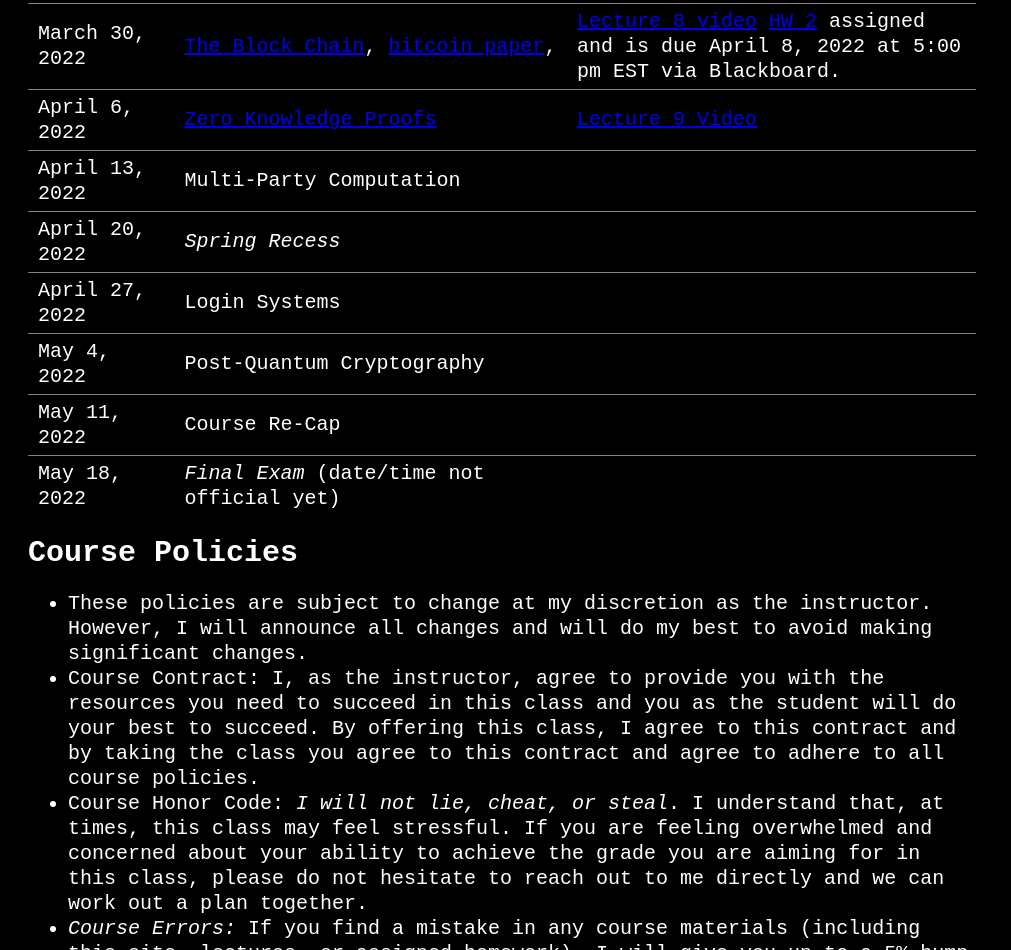
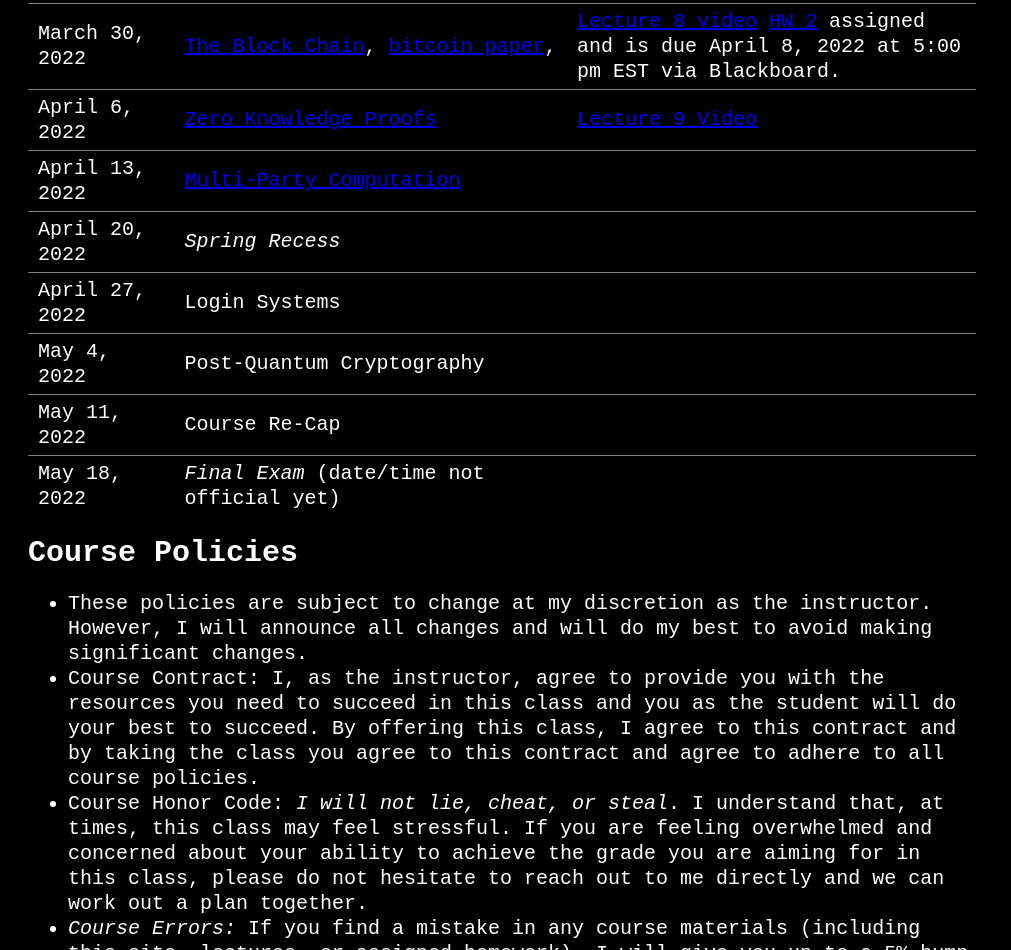
Before and after one commit to rohitmusti/intro-to-crypto, a plain HTML site: page index.html in a window 1280 px wide. Shown: the part 1320-2270 px from the top of the page, without its empty margins (0-1011 px from the left). Drawn offline with Linux system fonts and the light colour scheme.

Commit message:
multi party computation lectures up

```diff
--- a/index.html
+++ b/index.html
@@ -237,7 +237,12 @@
         </tr>
         <tr>
           <td>April 13, 2022</td>
-          <td>Multi-Party Computation</td>
+          <td>
+            <a
+              href="https://rohitmusti.github.io/intro-to-crypto/lectures/multi-party/multi-party.pdf"
+              >Multi-Party Computation</a
+            >
+          </td>
           <td></td>
         </tr>
         <tr>
```
Also changed, not shown: 2 other files.
